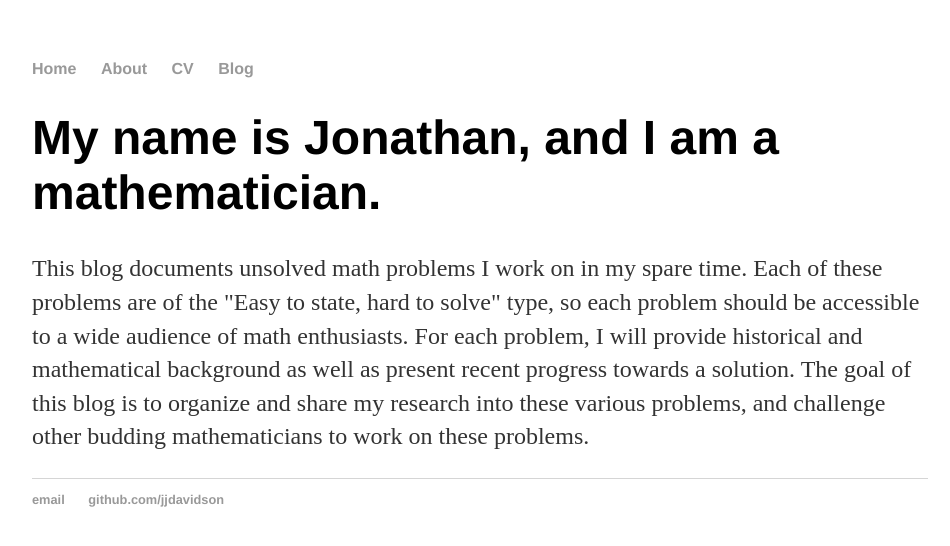
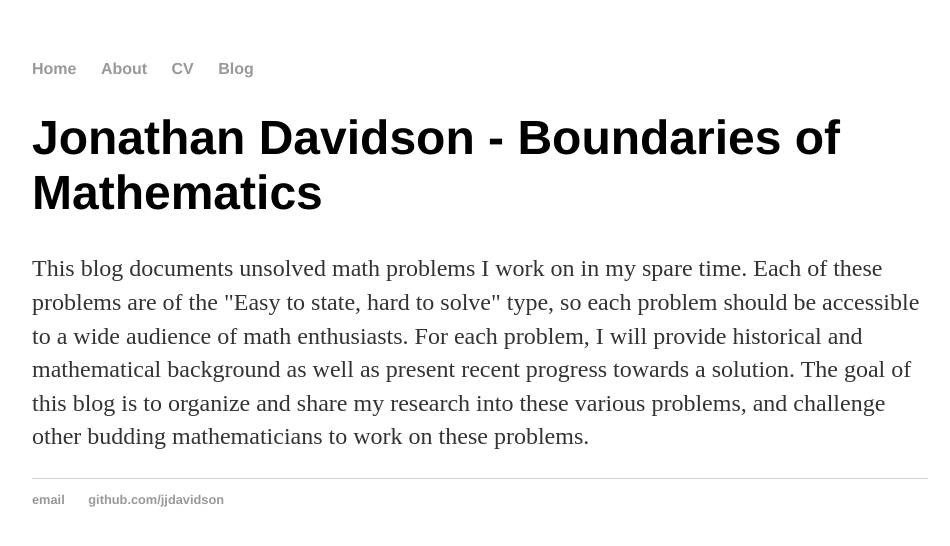
Before and after one commit to jjdavidson/jjdavidson.github.io, a Jekyll site: the page built from index.html, in a window 1280 px wide. Shown: the top 546 px of the page, without its empty margins (160-1110 px from the left). Built offline with Jekyll 4.4.1, drawn with Linux system fonts in a browser that asks for light colours.

Commit message:
Update index.html

```diff
--- a/index.html
+++ b/index.html
@@ -3,6 +3,6 @@ layout: default
 title: Jonathan Davidson - Exploring the Boundaries of Mathematics
 ---
 <div class="blurb">
-	<h1>My name is Jonathan, and I am a mathematician.</h1>
+	<h1>Jonathan Davidson - Boundaries of Mathematics</h1>
 	<p>This blog documents unsolved math problems I work on in my spare time. Each of these problems are of the "Easy to state, hard to solve" type, so each problem should be accessible to a wide audience of math enthusiasts. For each problem, I will provide historical and mathematical background as well as present recent progress towards a solution. The goal of this blog is to organize and share my research into these various problems, and challenge other budding mathematicians to work on these problems. </p>
 </div><!-- /.blurb -->
```
